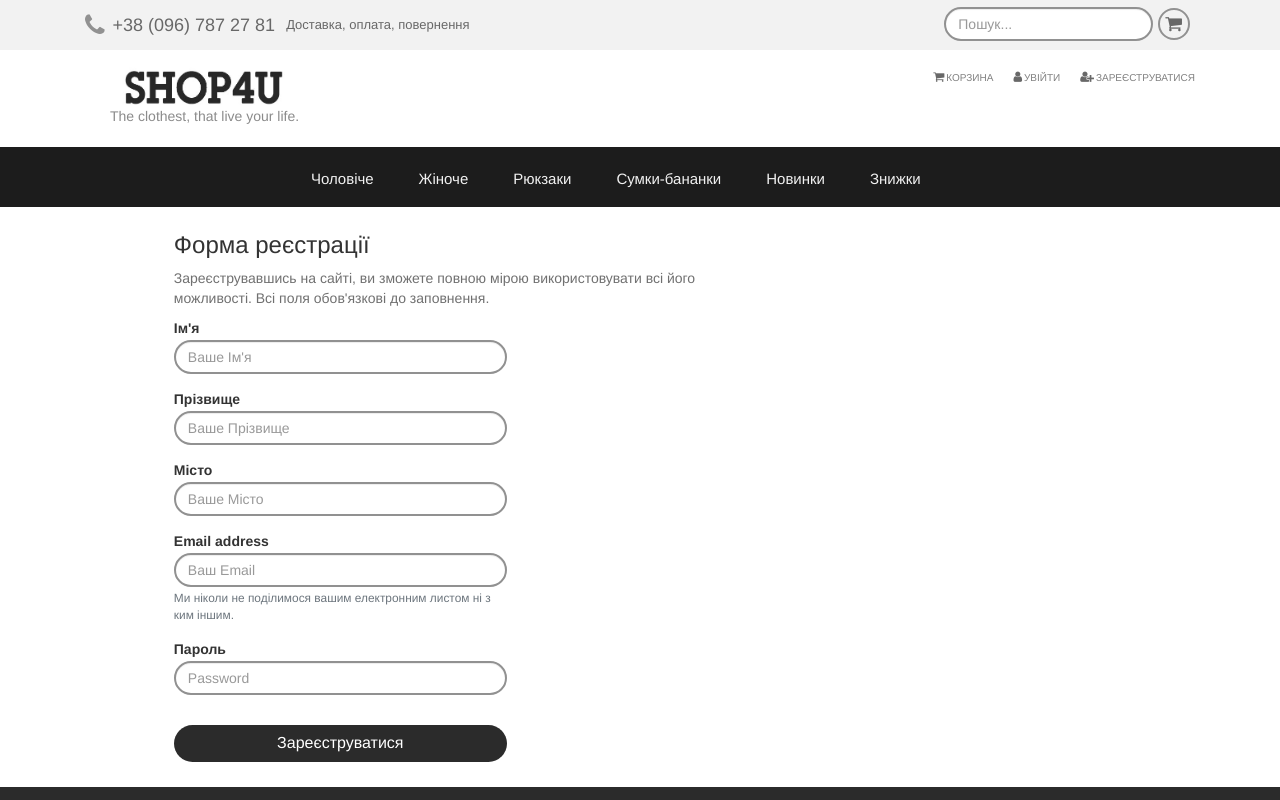
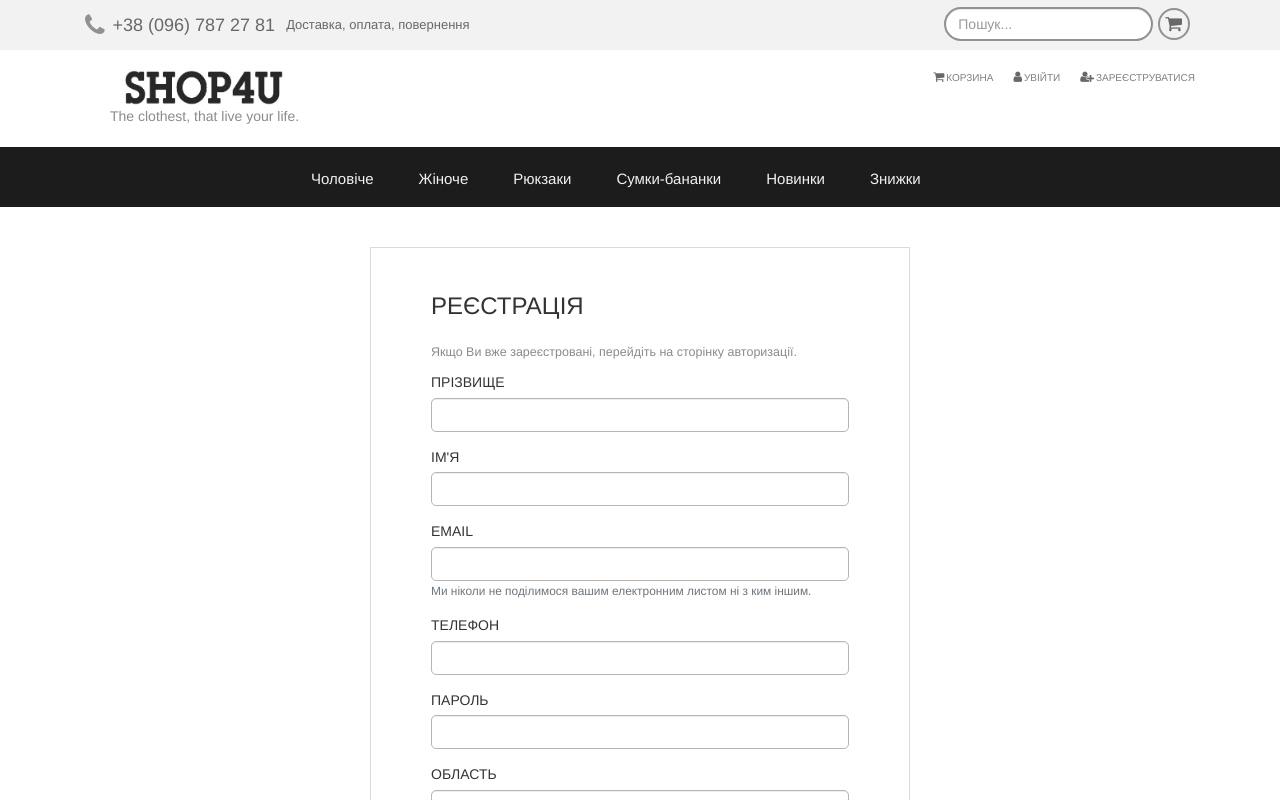
Before and after one commit to JimboGe/Shop.FrontEnd, a React (Create React App) app in the folder Shop.FrontEnd/ClientApp/: page /user/signup in a window 1280 px wide. Shown: the top 800 px of the page. Built offline with nearby package versions, Linux system fonts and the light colour scheme.

Commit message:
change design for sign(in,up) pages

```diff
--- a/Shop.FrontEnd/ClientApp/src/components/pages/SignIn/SignIn.css
+++ b/Shop.FrontEnd/ClientApp/src/components/pages/SignIn/SignIn.css
@@ -1,31 +1,48 @@
-.signin{
-    margin:25px 0;
+.sign{
+    margin:40px 0;
 }
-.signin p{
-    color: rgb(112, 112, 112);
+.signin.box{
+    height: 100%;
+    border:1px solid rgb(218, 218, 218);
+    padding:40px;
 }
-.signin.left{
-    margin-left:15%;
-    margin-right: 25%;
+.signin.box p{
+    margin-bottom:20px;
 }
-.signin h2{
-    margin-top:30px;
-    margin-bottom: 15px;
+.signin p, .signup p{
+    color: rgb(138, 138, 138);
+    font-size:12.5px;
 }
-.signin button{
-    border-radius: 20px;
-    font-size:16px;
-    margin-top:15px;
-    background:#2b2b2b;
+.signin h4{
+    margin-bottom: 20px;
 }
-.signin.right button{
-    width:57%;
+.signin button, .signup button{
+    border-radius: 5px;
+    font-size:15px;
+    margin-top:10px;
+    background: transparent;
+    border:1.5px solid black;
+    min-width:150px;
+    color:black;
+    transition-duration: 400ms;
 }
-.signin.left button{
-    width:100%;
+.signin button:hover.btn.btn-dark,.signin button:active.btn.btn-dark,.signin button:focus.btn.btn-dark,
+.signup button:hover.btn.btn-dark,.signup button:active.btn.btn-dark,.signup button:focus.btn.btn-dark{
+    color:white;
+    outline: 0;
+    background: black;
 }
-.signin button:hover.btn.btn-dark,.signin button:active.btn.btn-dark,.signin button:focus.btn.btn-dark{
-    color:#f08c01;
-    outline: 0;
-
+.signin .form-group input, .signup .form-group input{
+    border-radius:5px;
+    font-size:12.5px;
+    border:1px solid rgb(182, 182, 182);
+    margin-top:0.5px;
+    color:rgb(112, 112, 112);
 }
+.signin .form-group input:hover, .signin .form-group input:active, .signin .form-group input:focus,
+.signup .form-group input:hover, .signup .form-group:active,.signup .form-group input:focus{
+    border-color:black;
+}
+.signin label, .signup label{
+    font-weight: 400;
+}
--- a/Shop.FrontEnd/ClientApp/src/components/pages/SignIn/SignIn.js
+++ b/Shop.FrontEnd/ClientApp/src/components/pages/SignIn/SignIn.js
@@ -10,30 +10,30 @@ class SignIn extends Component {
     }
     render() {
         return (
-            <div className='container'>
+            <div className='container sign'>
                 <Row>
-                    <Col md={6}>
-                        <div className='signin left'>
-                            <h2>Увійти</h2>
+                    <Col xs={12} md={6}>
+                        <div className='signin box'>
+                            <h4>УВІЙТИ</h4>
                             <p>
-                                Якщо ви вже зареєстровані на shop4u.com.ua, введіть ваш email та пароль для входу.
+                                Увійти в Особистий Кабінет
                             </p>
                             <div className="form-group">
-                                <label >Email address</label>
-                                <input type="email" className="form-control" id="exampleInputEmail1" aria-describedby="emailHelp" placeholder="Ваш Email" />
+                                <label>E-MAIL</label>
+                                <input type="email" className="form-control" id="exampleInputEmail1" aria-describedby="emailHelp" placeholder="E-Mail" />
                             </div>
                             <div className="form-group">
-                                <label >Пароль</label>
-                                <input type="password" className="form-control" id="exampleInputPassword1" placeholder="Password" />
+                                <label>ПАРОЛЬ</label>
+                                <input type="password" className="form-control" id="exampleInputPassword1" placeholder="Пароль" />
                             </div>
-                            <button type="submit" className="btn btn-dark">Увійти</button>
+                            <button type="submit" className="btn btn-dark">УВІЙТИ</button>
                         </div>
                     </Col>
-                    <Col md={6}>
-                        <div className='signin right'>
-                            <h2>Ще не зареєстровані?</h2>
+                    <Col xs={12} md={6}>
+                        <div className='signin box'>
+                            <h4>НОВИЙ КЛІЄНТ</h4>
                             <p>Якщо ви ще не реєструвалися на нашому сайті, натисніть кнопку "Зареєструватися".</p>
-                           <Link to='/user/signup'><button className="btn btn-dark">Зареєструватися</button></Link>
+                           <Link to='/user/signup'><button className="btn btn-dark">РЕЄСТРАЦІЯ</button></Link>
                         </div>
                     </Col>
                 </Row>
--- a/Shop.FrontEnd/ClientApp/src/components/pages/SignUp/SignUp.css
+++ b/Shop.FrontEnd/ClientApp/src/components/pages/SignUp/SignUp.css
@@ -1,24 +1,13 @@
-.signup{
-    text-align: left;
-    margin:25px 42% 25px 8%;
-
+.sign .row{
+    display: flex;
+    justify-content: center;
 }
-.signup p{
-    color: rgb(112, 112, 112);
+.signup.box{
+    height: 100%;
+    border:1px solid rgb(218, 218, 218);
+    padding:60px;
 }
-.signup .form-group{
-    text-align: left;
-    width:60%;
+.signup h3{
+    margin-bottom: 25px;
+    margin-top:-15px;
 }
-.signup button{
-    width:60%;
-    border-radius: 20px;
-    margin-top:15px;
-    font-size:16px;
-    background:#2b2b2b;
-}
-.signup button:hover.btn.btn-dark,.signup button:active.btn.btn-dark,.signup button:focus.btn.btn-dark{
-    color:#f08c01;
-    outline: 0;
-
-}
--- a/Shop.FrontEnd/ClientApp/src/components/pages/SignUp/SignUp.js
+++ b/Shop.FrontEnd/ClientApp/src/components/pages/SignUp/SignUp.js
@@ -1,4 +1,5 @@
 import React, { Component } from 'react';
+import { Row, Col } from "react-bootstrap";
 import './SignUp.css';
 
 class SignUp extends Component {
@@ -8,36 +9,51 @@ class SignUp extends Component {
     }
     render() {
         return (
-            <div className='container'>
-                <div className='signup'>
-                    <h3>Форма реєстрації</h3>
+            <div className='container sign'>
+                <Row>
+                    <Col md={8} lg={6}>
+                        <div className='signup box'>
+                            <h3>РЕЄСТРАЦІЯ</h3>
                             <p>
-                        Зареєструвавшись на сайті, ви зможете повною мірою використовувати всі його можливості.
-                        Всі поля обов'язкові до заповнення.
+                                Якщо Ви вже зареєстровані, перейдіть на сторінку авторизації.
                              </p>
                             <div className="form-group">
-                        <label>Ім'я</label>
-                        <input type="text" className="form-control" id="exampleInputEmail1" aria-describedby="emailHelp" placeholder="Ваше Ім'я" />
+                                <label>ПРІЗВИЩЕ</label>
+                                <input type="text" className="form-control"/>
                             </div>
                             <div className="form-group">
-                        <label>Прізвище</label>
-                        <input type="text" className="form-control" id="exampleInputEmail1" aria-describedby="emailHelp" placeholder="Ваше Прізвище" />
+                                <label>ІМ'Я</label>
+                                <input type="text" className="form-control"/>
                             </div>
                             <div className="form-group">
-                        <label>Місто</label>
-                        <input type="text" className="form-control" id="exampleInputEmail1" aria-describedby="emailHelp" placeholder="Ваше Місто" />
+                                <label >EMAIL</label>
+                                <input type="email" className="form-control"/>
+                                <small className="form-text text-muted">Ми ніколи не поділимося вашим електронним листом ні з ким іншим.</small>
                             </div>
                             <div className="form-group">
-                        <label >Email address</label>
-                        <input type="email" className="form-control" id="exampleInputEmail1" aria-describedby="emailHelp" placeholder="Ваш Email" />
-                        <small id="emailHelp" className="form-text text-muted">Ми ніколи не поділимося вашим електронним листом ні з ким іншим.</small>
+                                <label>ТЕЛЕФОН</label>
+                                <input type="text" className="form-control"/>
                             </div>
                             <div className="form-group">
-                        <label >Пароль</label>
-                        <input type="password" className="form-control" id="exampleInputPassword1" placeholder="Password" />
+                                <label >ПАРОЛЬ</label>
+                                <input type="password" className="form-control"/>
+                            </div>
+                            <div className="form-group">
+                                <label>ОБЛАСТЬ</label>
+                                <input type="text" className="form-control"/>
+                            </div>
+                            <div className="form-group">
+                                <label>МІСТО</label>
+                                <input type="text" className="form-control"/>
+                            </div>
+                            <div className="form-group">
+                                <label>ВІДДІЛЕННЯ НОВОЇ ПОШТИ</label>
+                                <input type="text" className="form-control"/>
                             </div>
                             <button type="submit" className="btn btn-dark">Зареєструватися</button>
                         </div>
+                    </Col>
+                </Row>
             </div>
         )
     }
```
Lines whose indentation alone changed are shown as unchanged.
